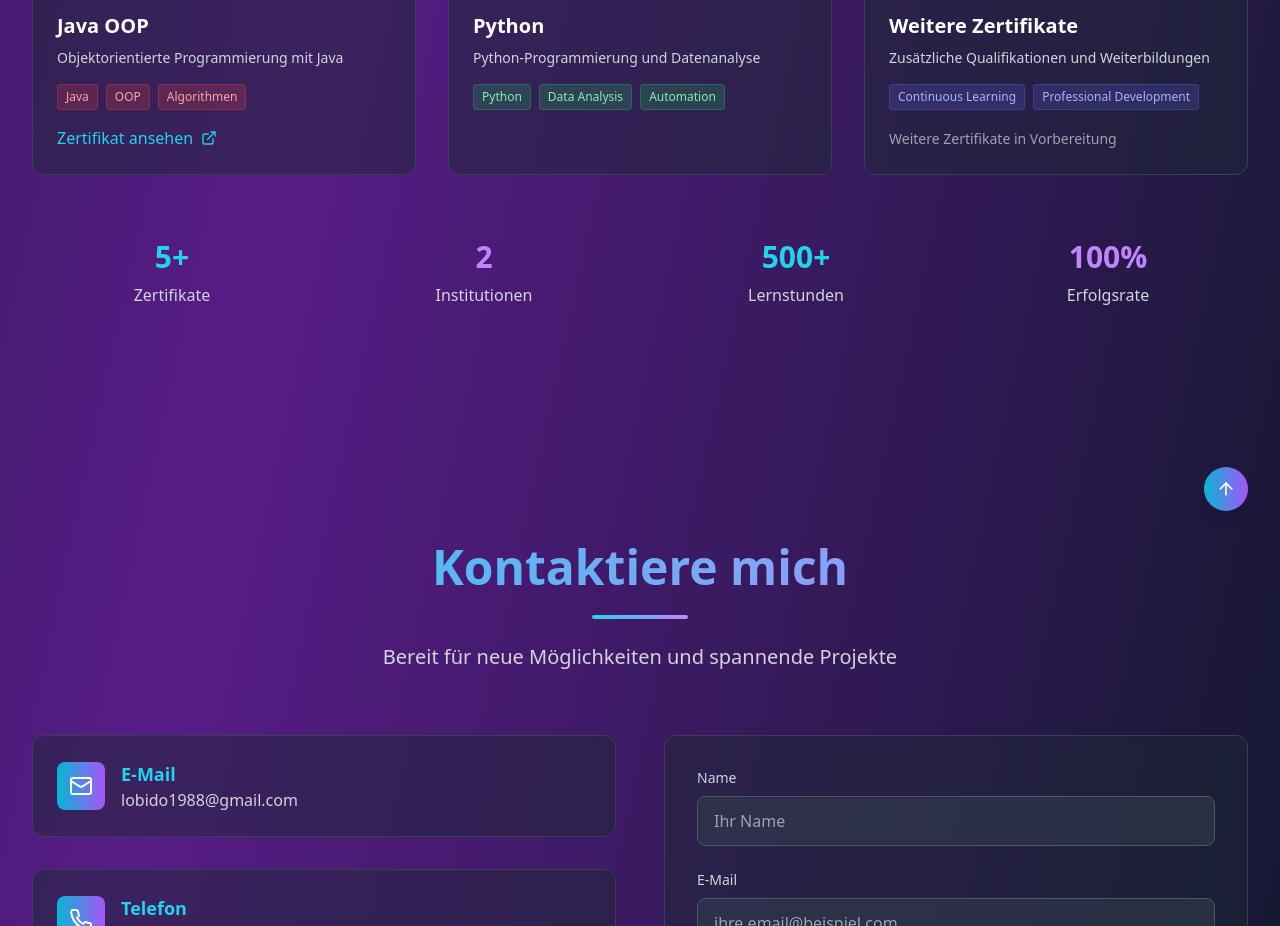
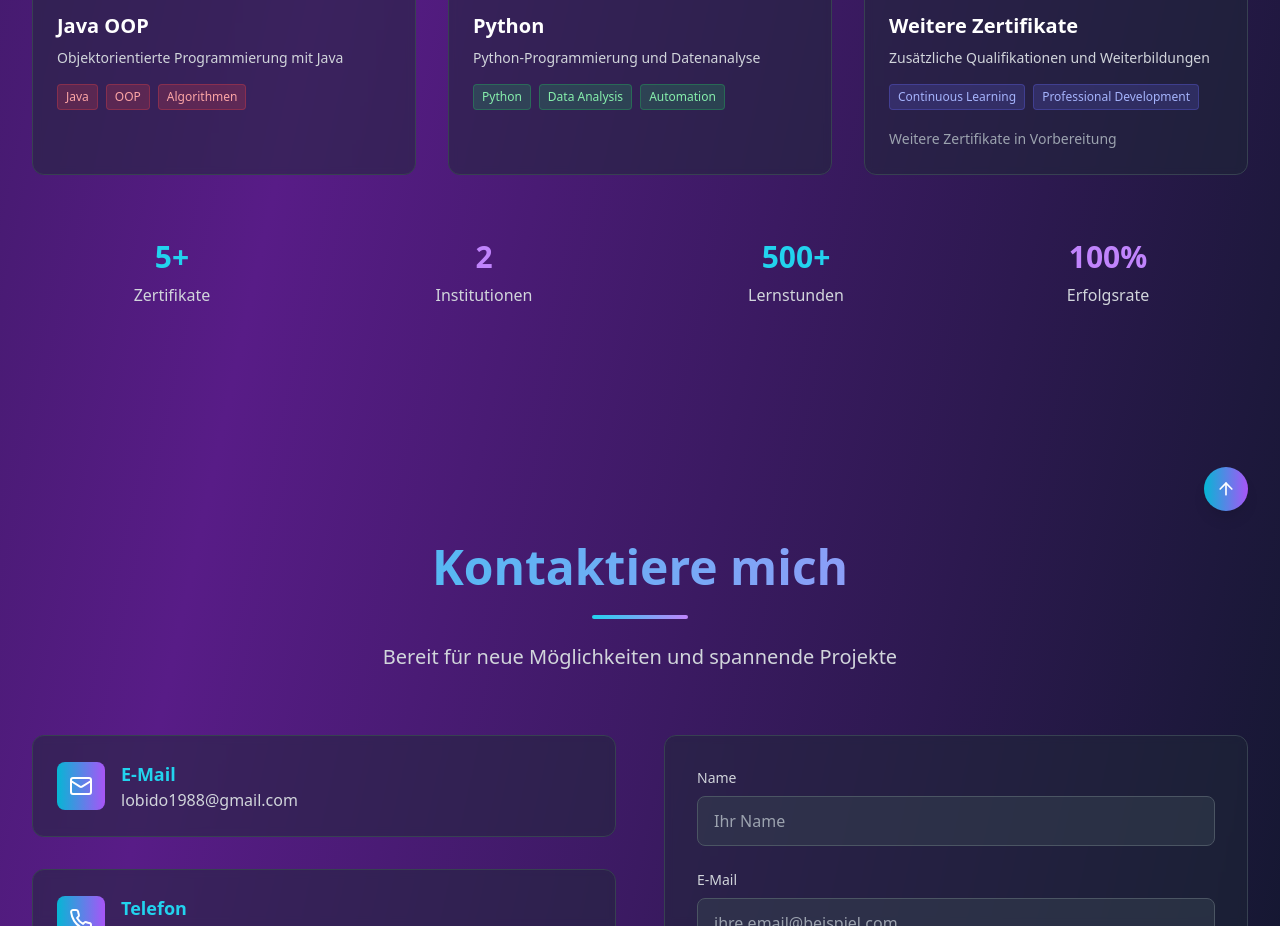
Before and after one commit to Niko5886/Website_CV_Nikolay_Stoyanov, a React (Vite) app: page / in a window 1280 px wide. Shown: the part 4460-5386 px from the top of the page. Built offline with nearby package versions, Linux system fonts and the light colour scheme.

Commit message:
Updated App.tsx

```diff
--- a/src/App.tsx
+++ b/src/App.tsx
@@ -854,15 +854,6 @@ const App = () => {
                   Algorithmen
                 </span>
               </div>
-              <a
-                href="/certificates/Zertifikat_150166_JAVA_20250113.pdf"
-                target="_blank"
-                rel="noopener noreferrer"
-                className="inline-flex items-center text-cyan-400 hover:text-cyan-300 transition-colors duration-300"
-              >
-                <span className="mr-2">Zertifikat ansehen</span>
-                <ExternalLink size={16} />
-              </a>
             </div>
 
             {/* Python Certificate */}
```
